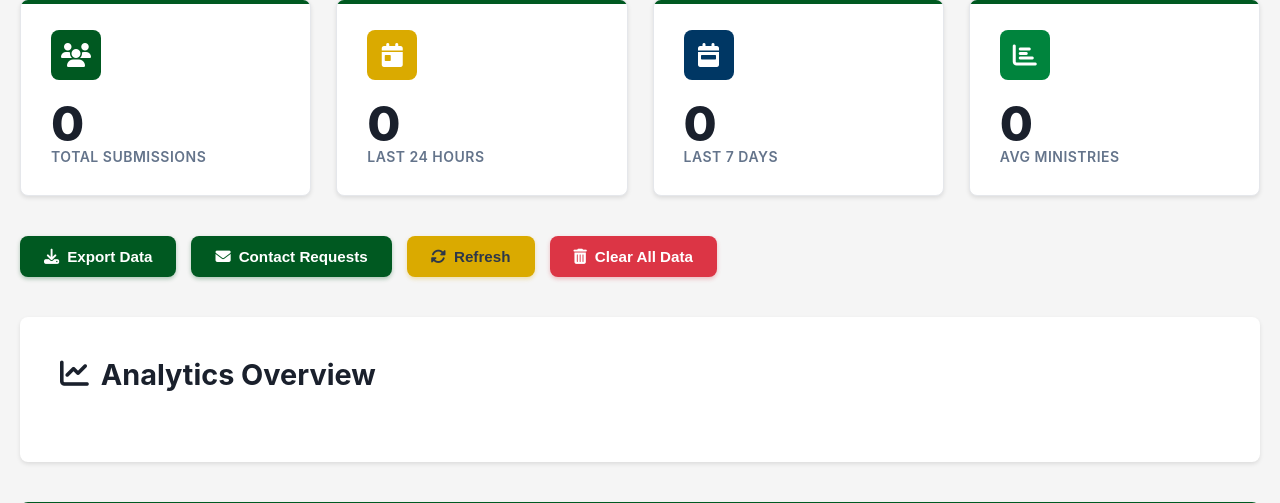
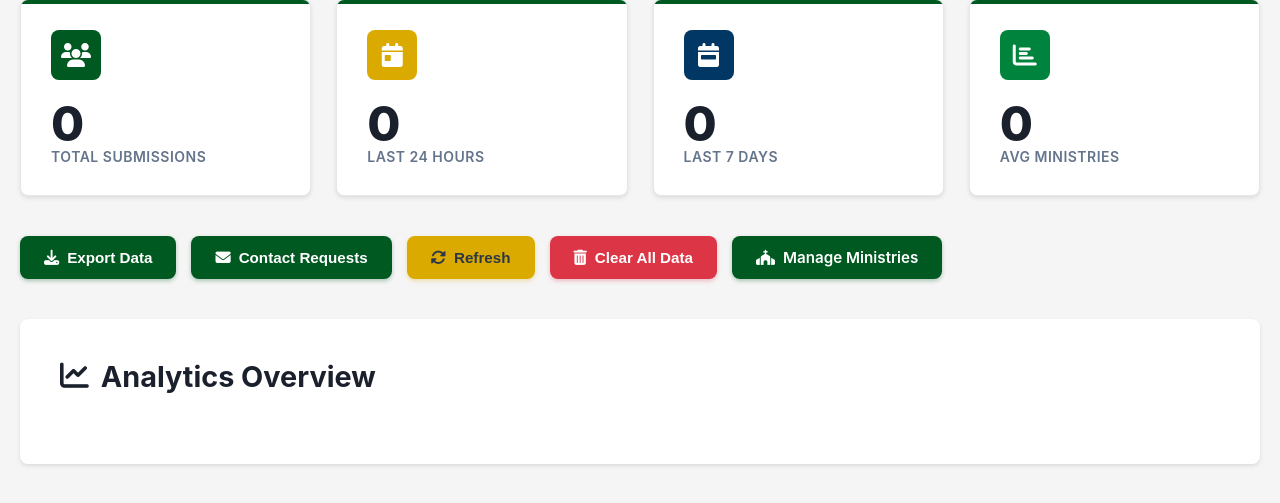
Before and after one commit to eharnischStEdword/involvement-quiz, a Flask app: page /admin in a window 1280 px wide. Shown: the part 195-698 px from the top of the page. Run offline with Flask 3, Linux system fonts and the light colour scheme; the visitor is signed in with stand-in values (Sample User, id 1); data that the repository does not hold is empty; some libraries are stand-ins or nearby versions.

Commit message:
Update admin.html

```diff
--- a/templates/admin.html
+++ b/templates/admin.html
@@ -526,6 +526,9 @@
             <button class="btn btn-danger" onclick="showClearModal()">
                 <i class="fas fa-trash-alt"></i> Clear All Data
             </button>
+            <a href="/admin/ministries" class="btn btn-primary">
+                <i class="fas fa-church"></i> Manage Ministries
+            </a>
         </div>
 
         <div class="charts-section">
```
